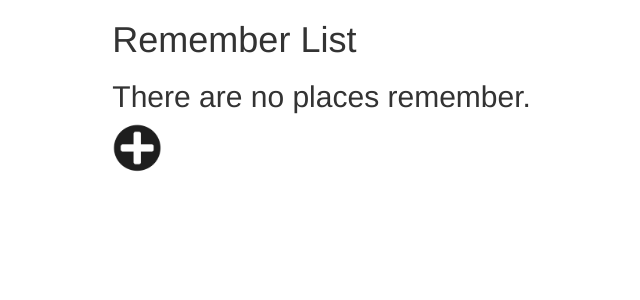
After one commit to iriskis/remember, a Django app: page /app/add-remembers/ in a window 1280 px wide. The commit adds this page. Shown: the top 300 px of the page, without its empty margins (116-756 px from the left). Run offline with Django 4.2, Linux system fonts and the light colour scheme; the visitor is signed in with stand-in values (Sample User, id 1); some libraries are stand-ins or nearby versions.

Commit message:
Add auth page and view remember places for authenticated user

```diff
--- /dev/null
+++ b/src/app/templates/app/remember_list.html
@@ -0,0 +1,23 @@
+{% extends "base_generic.html" %}
+
+{% block content %}
+    <h1>Remember List</h1>
+
+    {% if remember_list %}
+    <h2><em>Owner: {{ name }} </em></h2>
+    <ul>
+
+      {% for remember in remember_list %}
+      <li>
+        <h2>{{ remember.title }}</h2>
+        <p>{{remember.comment}}</p>
+      </li>
+      {% endfor %}
+
+    </ul>
+    {% else %}
+      <h2>There are no places remember.</h2>
+    {% endif %}
+    <a href="/add-remembers/"><img width="50" src="/static/pictures/plus.png" data-toggle="tooltip" title="Add remember"></a>
+
+{% endblock %}
--- a/src/app/templates/base_generic.html
+++ b/src/app/templates/base_generic.html
@@ -20,15 +20,29 @@
 
     <div class="row">
       <div class="col-sm-2">
-      {% block sidebar %}
-      <ul class="sidebar-nav">
-          <li><a href="{% url 'index' %}">Home</a></li>
-          <li><a href="">All remembers</a></li>
-      </ul>
-     {% endblock %}
+      {% block sidebar %}{% endblock %}
       </div>
       <div class="col-sm-10 ">
       {% block content %}{% endblock %}
+
+      {% block pagination %}
+        {% if is_paginated %}
+            <div class="pagination">
+                <span class="page-links">
+                    {% if page_obj.has_previous %}
+                        <a href="{{ request.path }}?page={{ page_obj.previous_page_number }}">previous</a>
+                    {% endif %}
+                    <span class="page-current">
+                        Page {{ page_obj.number }} of {{ page_obj.paginator.num_pages }}.
+                    </span>
+                    {% if page_obj.has_next %}
+                        <a href="{{ request.path }}?page={{ page_obj.next_page_number }}">next</a>
+                    {% endif %}
+                </span>
+            </div>
+        {% endif %}
+      {% endblock %}
+
       </div>
     </div>
 
--- a/src/app/urls.py
+++ b/src/app/urls.py
@@ -1,7 +1,8 @@
-from django.urls import path
+from django.urls import path, re_path
 from . import views
 
 
 urlpatterns = [
-    path('', views.index, name='index'),
+    re_path(r'^$', views.index, name='index'),
+    re_path(r'^add-remembers/$', views.add_remember, name='add-remembers'),
 ]
--- a/src/app/views.py
+++ b/src/app/views.py
@@ -1,15 +1,34 @@
 from django.shortcuts import render
+from django.views import generic
+from django.shortcuts import render
+from django.utils import timezone
+
+from .models import User, Remember
 
 # Create your views here.
-from .models import User, Remember
 
 def index(request):
-    num_users=User.objects.count()
-    num_remebers=Remember.objects.count()
-    # Отрисовка HTML-шаблона index.html с данными внутри
-    # переменной контекста context
-    return render(
-        request,
-        'index.html',
-        context={'num_users':num_users, 'num_remebers':num_remebers},
-    )
+    user = request.user
+    if request.user.is_authenticated:
+        print(user.email)
+        print(user.get_full_name())
+        full_name = user.get_full_name()
+        username = user.username
+        remembers = Remember.objects.filter(author=username)
+        return render(request,
+            'app/remember_list.html',
+            context={'remember_list': remembers, 'name': full_name})
+    else:
+        return render(request, 'auth.html', context={})
+
+def add_remember(request):
+    user = request.user
+    if request.user.is_authenticated:
+        full_name = user.get_full_name()
+        username = user.username
+        remembers = Remember.objects.filter(author=username)
+        return render(request,
+            'app/remember_list.html',
+            context={'remember_list': remembers, 'name': full_name})
+    else:
+        return render(request, 'auth.html', context={})
--- a/src/config/urls.py
+++ b/src/config/urls.py
@@ -24,6 +24,7 @@ from django.conf.urls.static import static
 urlpatterns = [
     path('admin/', admin.site.urls),
     path('app/', include('app.urls')),
+    path('', include('social_django.urls')),
     path('', RedirectView.as_view(url='/app/', permanent=True)),
 ]
 
```
Also changed, not shown: src/app/templates/auth.html (added, +12 -0 lines), src/app/static/pictures/plus.png (added), src/app/static/pictures/vkl.png (added).
